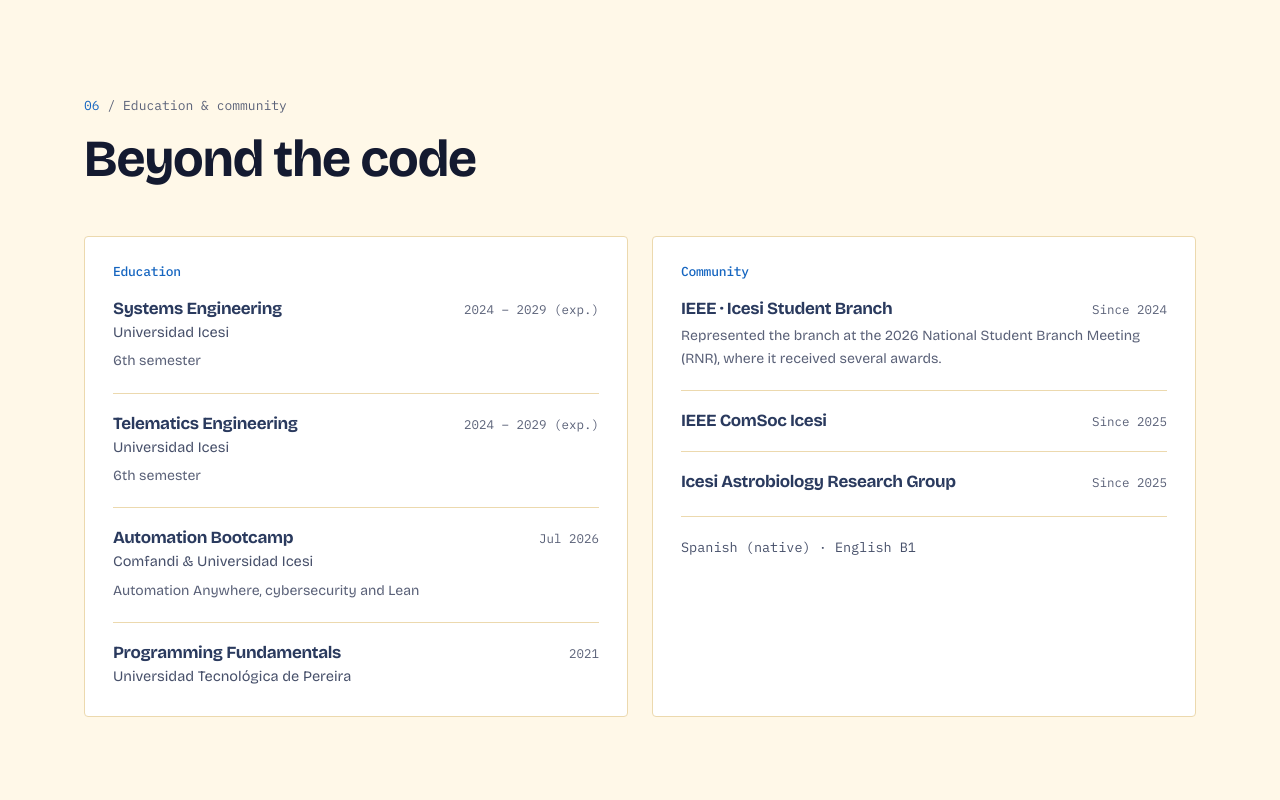
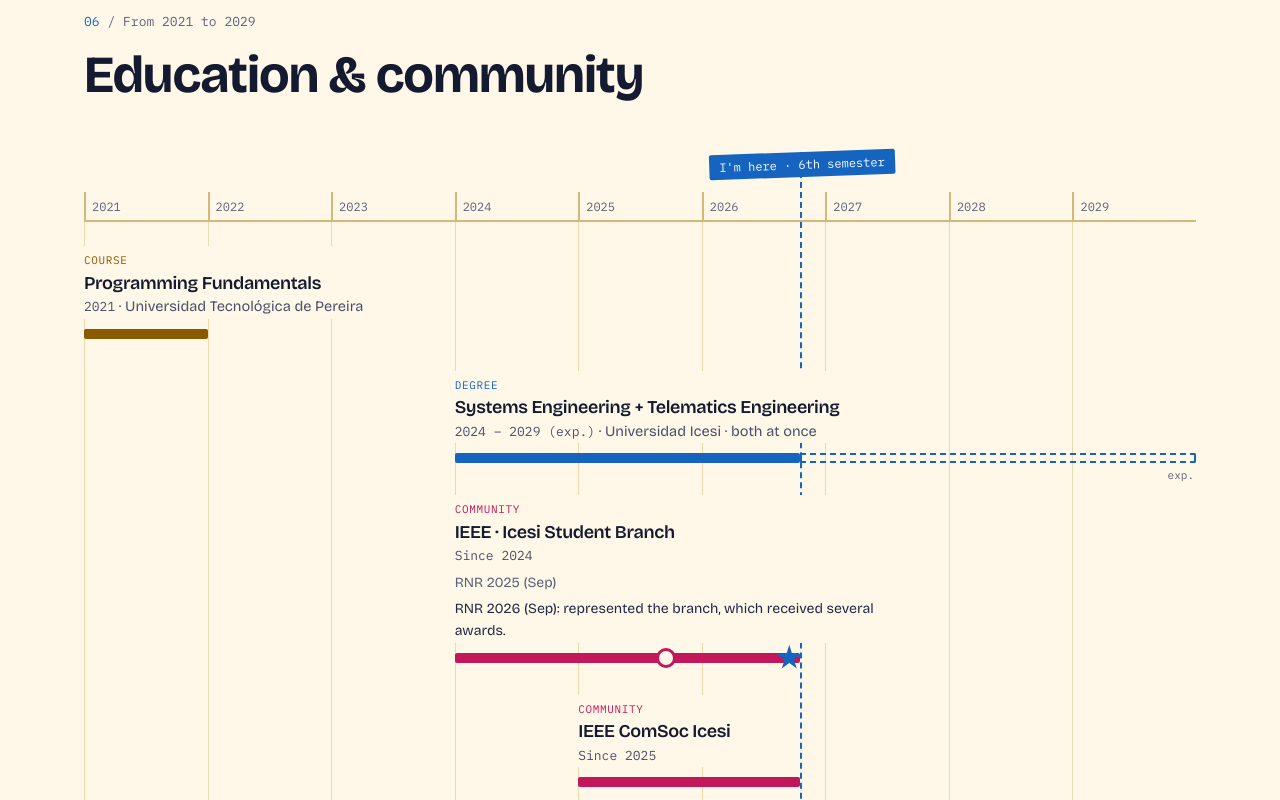
Before and after one commit to JOSED235/JOSED235.github.io, a React (Vite) app: page / in a window 1280 px wide. Shown: the part 10660-11460 px from the top of the page. Built offline with nearby package versions, Linux system fonts and the light colour scheme.

Commit message:
Quitar nota de Mi equipo y rehacer Formación como regla de semestres

```diff
--- a/src/components/About.jsx
+++ b/src/components/About.jsx
@@ -1,14 +1,47 @@
+import { timeline } from '../data/content.js'
 import SectionHead from './SectionHead.jsx'
 
-function Entry({ item }) {
+// Regla de semestres: cada cosa colgada en su fecha real, de enero de `start` a diciembre de `end`.
+const months = (timeline.end - timeline.start + 1) * 12
+const pos = ([year, month]) => (((year - timeline.start) * 12 + month - 1) / months) * 100
+const posEnd = ([year, month]) => pos([year, month + 1])
+const years = Array.from({ length: timeline.end - timeline.start + 1 }, (_, i) => timeline.start + i)
+const now = pos(timeline.now) + 50 / months
+
+function Row({ item, a }) {
+  const text = a.items[item.key]
+  const from = pos(item.from)
+  const to = item.to ? posEnd(item.to) : now
+  const solidTo = Math.min(to, now)
+  // Lo que arranca pasada la mitad se etiqueta hacia la izquierda para que no se salga.
+  const flip = from > 50
   return (
-    <li className="entry">
-      <div className="entry__head">
-        <h4>{item.name}</h4>
-        <span className="meta mono">{item.date}</span>
+    <li className={`ruler-row ruler-row--${item.kind} ${flip ? 'ruler-row--flip' : ''}`} style={{ '--from': from, '--to': to }}>
+      <div className="ruler-row__label">
+        <span className="ruler-row__kind mono">{a.kinds[item.kind]}</span>
+        <h3 className="ruler-row__name">{text.name}</h3>
+        <p className="ruler-row__meta">
+          <span className="mono">{text.date}</span>
+          {text.org && <> · {text.org}</>}
+        </p>
+        {text.note && <p className="ruler-row__note">{text.note}</p>}
+        {item.marks?.map((m) => (
+          <p key={m.key} className={`ruler-row__note ${m.star ? 'is-star' : ''}`}>
+            {a.marks[m.key]}
+          </p>
+        ))}
       </div>
-      {item.org && <p className="entry__org">{item.org}</p>}
-      {item.note && <p className="entry__note">{item.note}</p>}
+      <div className="ruler-row__track" aria-hidden="true">
+        <span className="ruler-row__bar" style={{ left: `${from}%`, width: `${Math.max(solidTo - from, 100 / months)}%` }} />
+        {item.expected && to > now && (
+          <span className="ruler-row__bar ruler-row__bar--est" style={{ left: `${now}%`, width: `${to - now}%` }}>
+            <span className="ruler-row__est mono">{a.expected}</span>
+          </span>
+        )}
+        {item.marks?.map((m) => (
+          <span key={m.key} className={`ruler-mark ${m.star ? 'ruler-mark--star' : ''}`} style={{ left: `${pos(m.at) + 50 / months}%` }} />
+        ))}
+      </div>
     </li>
   )
 }
@@ -19,25 +52,24 @@
     <section className="section" id="about">
       <div className="container">
         <SectionHead index={6} eyebrow={a.eyebrow} title={a.title} />
-        <div className="about-grid">
-          <div className="card">
-            <h3 className="about__title mono">{a.education}</h3>
-            <ul className="entries">
-              {a.studies.map((s) => (
-                <Entry key={s.name} item={s} />
-              ))}
-            </ul>
+        <div className="ruler" style={{ '--now': now }}>
+          <div className="ruler__scale" aria-hidden="true">
+            {years.map((y) => (
+              <span key={y} className="ruler__year mono" style={{ left: `${pos([y, 1])}%` }}>
+                {y}
+              </span>
+            ))}
           </div>
-          <div className="card">
-            <h3 className="about__title mono">{a.community}</h3>
-            <ul className="entries">
-              {a.activities.map((s) => (
-                <Entry key={s.name} item={s} />
-              ))}
-            </ul>
-            <p className="about__langs mono">{a.languages}</p>
-          </div>
+          <p className="ruler__now">
+            <span className="ruler__now-label mono">{a.now}</span>
+          </p>
+          <ol className="ruler__rows">
+            {timeline.items.map((item) => (
+              <Row key={item.key} item={item} a={a} />
+            ))}
+          </ol>
         </div>
+        <p className="ruler__langs mono">{a.languages}</p>
       </div>
     </section>
   )
--- a/src/components/Team.jsx
+++ b/src/components/Team.jsx
@@ -36,7 +36,6 @@
             ))}
           </ul>
         </div>
-        <p className="team__note">{team.note}</p>
       </div>
     </section>
   )
--- a/src/data/content.js
+++ b/src/data/content.js
@@ -98,6 +98,22 @@
   { key: 'games', items: ['Java', 'JavaFX', 'Maven', 'JUnit 5', 'Unity', 'C#'] },
   { key: 'devops', items: ['Docker', 'Nginx', 'GitHub Actions', 'Git', 'JWT', 'Vitest', 'Playwright'] },
 ]
+
+// Regla de semestres: fechas como [año, mes]. Sin `to`, sigue hasta `now`.
+// `expected` pinta punteado lo que falta hasta la fecha estimada.
+export const timeline = {
+  start: 2021,
+  end: 2029,
+  now: [2026, 10],
+  items: [
+    { key: 'utp', kind: 'course', from: [2021, 1], to: [2021, 12] },
+    { key: 'icesi', kind: 'study', from: [2024, 1], to: [2029, 12], expected: true },
+    { key: 'ieee', kind: 'community', from: [2024, 1], marks: [{ key: 'rnr25', at: [2025, 9] }, { key: 'rnr26', at: [2026, 9], star: true }] },
+    { key: 'comsoc', kind: 'community', from: [2025, 1] },
+    { key: 'astro', kind: 'community', from: [2025, 1] },
+    { key: 'bootcamp', kind: 'course', from: [2026, 7], to: [2026, 7] },
+  ],
+}
 
 const hackerRank = (id) => `https://www.hackerrank.com/certificates/${id}`
 
@@ -339,7 +355,6 @@
     title: 'Mi equipo',
     trainer: 'Equipo de Jose David · Cali, Colombia',
     typeLabel: 'Tipo',
-    note: 'Pokémon no tiene casilla porque es la pantalla entera. League of Legends tampoco: ya está en todo lo demás.',
     members: [
       {
         key: 'series',
@@ -390,21 +405,23 @@
     ],
   },
   about: {
-    eyebrow: 'Formación y comunidad',
-    title: 'Más allá del código',
-    education: 'Formación',
-    community: 'Comunidad',
-    studies: [
-      { name: 'Ingeniería de Sistemas', org: 'Universidad Icesi', date: '2024 – 2029 (est.)', note: '6.º semestre' },
-      { name: 'Ingeniería Telemática', org: 'Universidad Icesi', date: '2024 – 2029 (est.)', note: '6.º semestre' },
-      { name: 'Bootcamp de Automatización', org: 'Comfandi & Universidad Icesi', date: 'Jul 2026', note: 'Automation Anywhere, ciberseguridad y Lean' },
-      { name: 'Fundamentos de Programación', org: 'Universidad Tecnológica de Pereira', date: '2021' },
-    ],
-    activities: [
-      { name: 'IEEE · Rama estudiantil Icesi', date: 'Desde 2024', note: 'Representé a la rama en el Encuentro Nacional de Ramas (RNR) 2026, donde fue reconocida con varios premios.' },
-      { name: 'IEEE ComSoc Icesi', date: 'Desde 2025' },
-      { name: 'Semillero de Astrobiología Icesi', date: 'Desde 2025' },
-    ],
+    eyebrow: 'De 2021 a 2029',
+    title: 'Formación y comunidad',
+    now: 'Aquí voy · 6.º semestre',
+    expected: 'est.',
+    kinds: { study: 'Carrera', community: 'Comunidad', course: 'Curso' },
+    items: {
+      utp: { name: 'Fundamentos de Programación', org: 'Universidad Tecnológica de Pereira', date: '2021' },
+      icesi: { name: 'Ingeniería de Sistemas + Ingeniería Telemática', org: 'Universidad Icesi · las dos a la vez', date: '2024 – 2029 (est.)' },
+      ieee: { name: 'IEEE · Rama estudiantil Icesi', date: 'Desde 2024' },
+      comsoc: { name: 'IEEE ComSoc Icesi', date: 'Desde 2025' },
+      astro: { name: 'Semillero de Astrobiología Icesi', date: 'Desde 2025' },
+      bootcamp: { name: 'Bootcamp de Automatización', org: 'Comfandi y Universidad Icesi', date: 'Jul 2026', note: 'Automation Anywhere, ciberseguridad y Lean' },
+    },
+    marks: {
+      rnr25: 'RNR 2025 (sep)',
+      rnr26: 'RNR 2026 (sep): representé a la rama y fue reconocida con varios premios.',
+    },
     languages: 'Español nativo · Inglés B1',
   },
   contact: {
@@ -656,7 +673,6 @@
     title: 'My team',
     trainer: "Jose David's team · Cali, Colombia",
     typeLabel: 'Type',
-    note: "Pokémon doesn't get a slot because it's the whole screen. League of Legends doesn't either: it's already in everything else.",
     members: [
       {
         key: 'series',
@@ -707,21 +723,23 @@
     ],
   },
   about: {
-    eyebrow: 'Education & community',
-    title: 'Beyond the code',
-    education: 'Education',
-    community: 'Community',
-    studies: [
-      { name: 'Systems Engineering', org: 'Universidad Icesi', date: '2024 – 2029 (exp.)', note: '6th semester' },
-      { name: 'Telematics Engineering', org: 'Universidad Icesi', date: '2024 – 2029 (exp.)', note: '6th semester' },
-      { name: 'Automation Bootcamp', org: 'Comfandi & Universidad Icesi', date: 'Jul 2026', note: 'Automation Anywhere, cybersecurity and Lean' },
-      { name: 'Programming Fundamentals', org: 'Universidad Tecnológica de Pereira', date: '2021' },
-    ],
-    activities: [
-      { name: 'IEEE · Icesi Student Branch', date: 'Since 2024', note: 'Represented the branch at the 2026 National Student Branch Meeting (RNR), where it received several awards.' },
-      { name: 'IEEE ComSoc Icesi', date: 'Since 2025' },
-      { name: 'Icesi Astrobiology Research Group', date: 'Since 2025' },
-    ],
+    eyebrow: 'From 2021 to 2029',
+    title: 'Education & community',
+    now: "I'm here · 6th semester",
+    expected: 'exp.',
+    kinds: { study: 'Degree', community: 'Community', course: 'Course' },
+    items: {
+      utp: { name: 'Programming Fundamentals', org: 'Universidad Tecnológica de Pereira', date: '2021' },
+      icesi: { name: 'Systems Engineering + Telematics Engineering', org: 'Universidad Icesi · both at once', date: '2024 – 2029 (exp.)' },
+      ieee: { name: 'IEEE · Icesi Student Branch', date: 'Since 2024' },
+      comsoc: { name: 'IEEE ComSoc Icesi', date: 'Since 2025' },
+      astro: { name: 'Icesi Astrobiology Research Group', date: 'Since 2025' },
+      bootcamp: { name: 'Automation Bootcamp', org: 'Comfandi & Universidad Icesi', date: 'Jul 2026', note: 'Automation Anywhere, cybersecurity and Lean' },
+    },
+    marks: {
+      rnr25: 'RNR 2025 (Sep)',
+      rnr26: 'RNR 2026 (Sep): represented the branch, which received several awards.',
+    },
     languages: 'Spanish (native) · English B1',
   },
   contact: {
--- a/src/styles.css
+++ b/src/styles.css
@@ -1502,13 +1502,6 @@
   border: 2px solid var(--heading);
 }
 
-.team__note {
-  max-width: 640px;
-  margin: 36px 0 0;
-  color: var(--faint);
-  font-size: 15px;
-}
-
 /* ============ Certificaciones ============ */
 .certs-grid {
   display: grid;
@@ -1614,62 +1607,175 @@
   text-underline-offset: 3px;
 }
 
-/* ============ Formación ============ */
-.about-grid {
-  display: grid;
-  grid-template-columns: 1fr 1fr;
-  gap: 24px;
-}
-
-.about__title {
+/* ============ Formación: regla de semestres ============ */
+/* Un solo eje de 2021 a 2029. Cada fila arranca en su fecha real, así que la escalera sale sola. */
+.ruler {
+  position: relative;
+  padding-top: 40px;
+}
+
+.ruler__scale {
+  position: relative;
+  height: 30px;
+  border-bottom: 2px solid var(--border-strong);
+}
+
+.ruler__year {
+  position: absolute;
+  top: 0;
+  bottom: -2px;
+  display: flex;
+  align-items: flex-end;
+  padding: 0 0 6px 6px;
+  border-left: 2px solid var(--border-strong);
+  font-size: 12px;
+  color: var(--faint);
+}
+
+.ruler__rows {
+  list-style: none;
+  margin: 0;
+  padding: 8px 0 0;
+  /* Una línea tenue por año, como las de una regla */
+  background-image: repeating-linear-gradient(to right, var(--border) 0 1px, transparent 1px calc(100% / 9));
+}
+
+.ruler__now {
+  position: absolute;
+  top: 0;
+  bottom: 0;
+  left: calc(var(--now) * 1%);
+  margin: 0;
+  border-left: 2px dashed var(--accent);
+  pointer-events: none;
+}
+
+.ruler__now-label {
+  position: absolute;
+  top: 0;
+  left: 0;
+  padding: 3px 10px;
+  font-size: 12px;
+  white-space: nowrap;
+  background: var(--accent);
+  color: var(--on-accent);
+  border-radius: 2px;
+  transform: translateX(-50%) rotate(-2deg);
+}
+
+.ruler-row {
+  --kind: var(--accent);
+  position: relative;
+  padding: 16px 0;
+}
+
+.ruler-row--study { --kind: var(--accent); }
+.ruler-row--community { --kind: var(--learn); }
+.ruler-row--course { --kind: var(--highlight-text); }
+
+/* El fondo tapa la línea de "aquí voy" para que el texto se lea */
+.ruler-row__label {
+  position: relative;
+  z-index: 1;
+  width: fit-content;
+  max-width: min(480px, calc((100 - var(--from)) * 1%));
+  margin-left: calc(var(--from) * 1%);
+  padding-right: 8px;
+  background: var(--bg);
+}
+
+.ruler-row--flip .ruler-row__label {
+  max-width: min(480px, calc(var(--to) * 1%));
+  margin-left: auto;
+  margin-right: calc((100 - var(--to)) * 1%);
+  padding: 0 0 0 8px;
+  text-align: right;
+}
+
+.ruler-row__kind {
+  font-size: 11px;
+  text-transform: uppercase;
+  letter-spacing: 0.06em;
+  color: var(--kind);
+}
+
+.ruler-row__name {
+  margin: 2px 0 0;
+  font-size: 18px;
+  font-weight: 600;
+  color: var(--heading);
+}
+
+.ruler-row__meta {
+  margin: 2px 0 0;
+  font-size: 14.5px;
+  color: var(--muted);
+}
+
+.ruler-row__meta .mono {
   font-size: 13px;
-  font-weight: 500;
-  font-family: var(--font-mono);
-  color: var(--accent);
-  margin-bottom: 20px;
-}
-
-.entries {
-  display: grid;
-  gap: 20px;
-}
-
-.entry + .entry {
-  padding-top: 20px;
-  border-top: 1px solid var(--border);
-}
-
-.entry__head {
-  display: flex;
-  justify-content: space-between;
-  gap: 12px;
-  align-items: baseline;
-}
-
-.entry__head h4 {
-  font-size: 17px;
-}
-
-.entry__head .meta {
-  flex-shrink: 0;
-}
-
-.entry__org {
-  color: var(--muted);
-  font-size: 14.5px;
-  margin-top: 2px;
-}
-
-.entry__note {
+}
+
+.ruler-row__note {
+  margin: 4px 0 0;
+  font-size: 14px;
   color: var(--faint);
-  font-size: 14px;
-  margin-top: 6px;
-}
-
-.about__langs {
-  margin-top: 24px;
-  padding-top: 20px;
-  border-top: 1px solid var(--border);
+}
+
+.ruler-row__note.is-star {
+  color: var(--text);
+}
+
+.ruler-row__track {
+  position: relative;
+  height: 10px;
+  margin-top: 10px;
+}
+
+.ruler-row__bar {
+  position: absolute;
+  top: 0;
+  height: 10px;
+  background: var(--kind);
+  border-radius: 2px;
+}
+
+.ruler-row__bar--est {
+  background: transparent;
+  border: 2px dashed var(--kind);
+}
+
+.ruler-row__est {
+  position: absolute;
+  right: 0;
+  top: 12px;
+  font-size: 11px;
+  color: var(--faint);
+}
+
+.ruler-mark {
+  position: absolute;
+  top: -5px;
+  width: 20px;
+  height: 20px;
+  border-radius: 50%;
+  background: var(--bg);
+  border: 3px solid var(--kind);
+  transform: translateX(-50%);
+}
+
+.ruler-mark--star {
+  top: -8px;
+  width: 26px;
+  height: 26px;
+  border: 0;
+  border-radius: 0;
+  background: var(--accent);
+  clip-path: polygon(50% 0, 61% 35%, 98% 35%, 68% 57%, 79% 91%, 50% 70%, 21% 91%, 32% 57%, 2% 35%, 39% 35%);
+}
+
+.ruler__langs {
+  margin: 36px 0 0;
   font-size: 13.5px;
   color: var(--muted);
 }
@@ -1840,7 +1946,6 @@
   }
 
   .certs-grid,
-  .about-grid,
   .team {
     grid-template-columns: 1fr;
   }
@@ -1848,6 +1953,24 @@
   .team-slot--lead {
     transform: rotate(-1deg);
     margin-right: 8px;
+  }
+
+  /* En pantalla angosta el texto va a la izquierda; las barras siguen en su fecha */
+  .ruler-row__label,
+  .ruler-row--flip .ruler-row__label {
+    max-width: none;
+    margin: 0;
+    padding: 0;
+    text-align: left;
+    background: none;
+  }
+
+  .ruler__now {
+    border-left-width: 0;
+  }
+
+  .ruler__now-label {
+    transform: translateX(-60%) rotate(-2deg);
   }
 
   .section {
```
